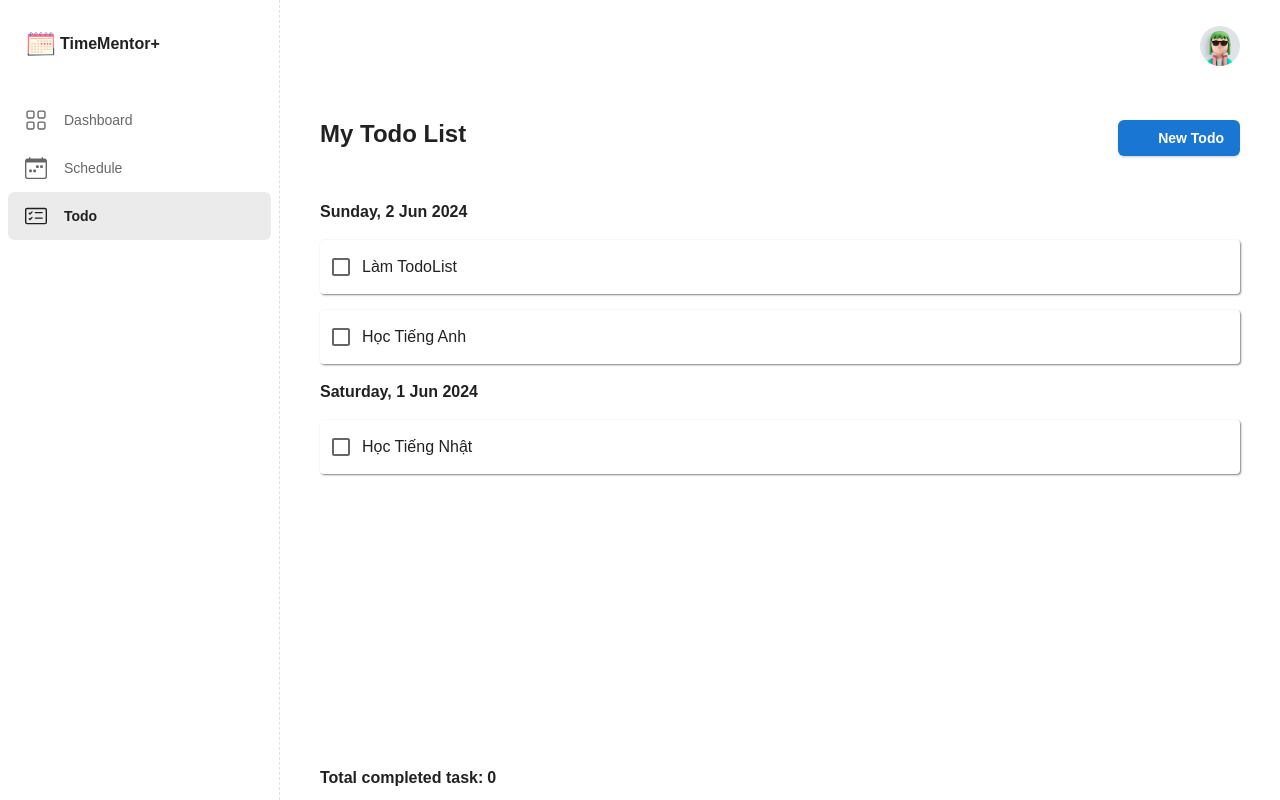
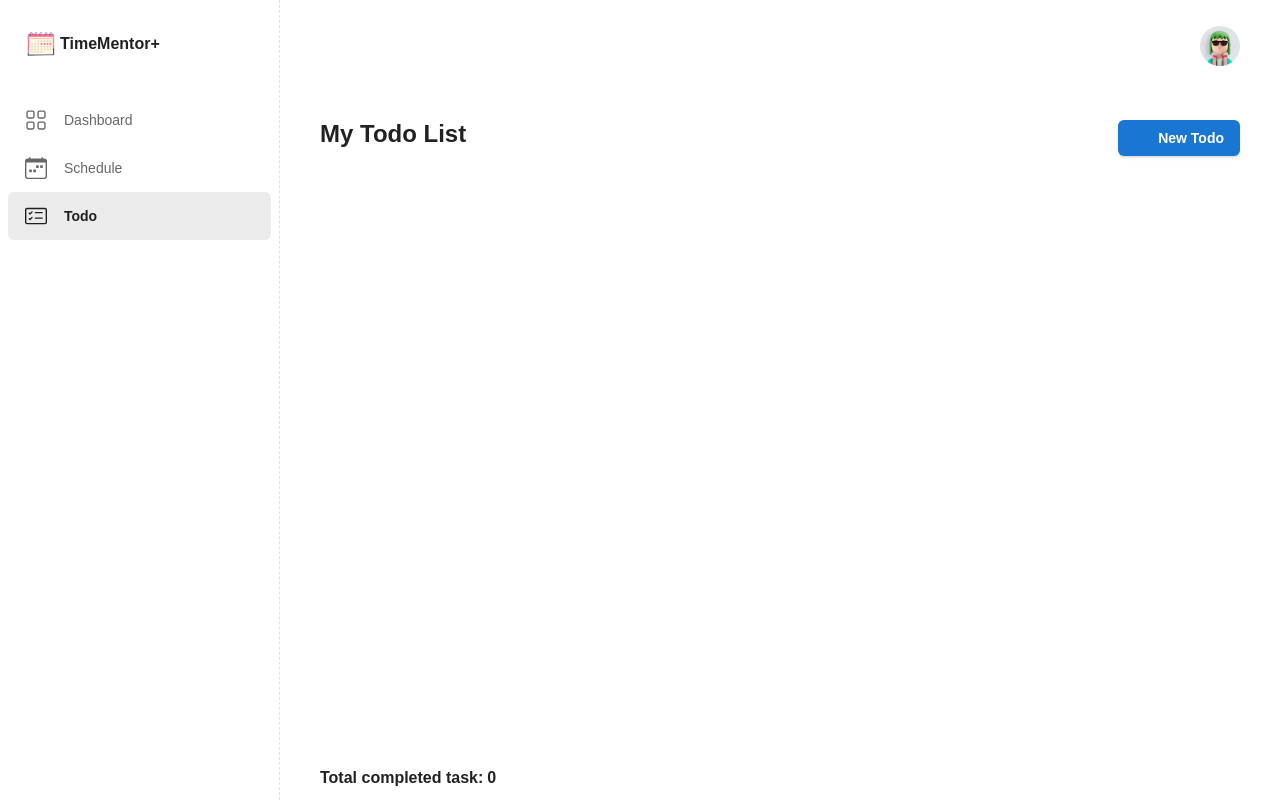
Before and after one commit to nguyenvanduc28/ITSS2, a React (Vite) app in the folder taskfe/: page /task in a window 1280 px wide. Built offline with nearby package versions, Linux system fonts and the light colour scheme; some icons are missing.

Commit message:
bỏ mẫu todo

```diff
--- a/taskfe/src/components/TodoItem.jsx
+++ b/taskfe/src/components/TodoItem.jsx
@@ -16,7 +16,7 @@ const StyledTodoItem = styled('div')(({ isCompleted }) => ({
 
     // backgroundColor: isCompleted ? 'lightgreen' : 'white',
     color: isCompleted ? '#d9d9d9' : '#000000de',
-    textDecoration: isCompleted ? 'line-through' : 'none'
+    // textDecoration: isCompleted ? 'line-through' : 'none'
 }))
 
 
--- a/taskfe/src/pages/task/task.jsx
+++ b/taskfe/src/pages/task/task.jsx
@@ -57,21 +57,21 @@ const Task = () => {
   };
 
   const [listTask, setListTask] = useState([
-    {
-      title: "Làm TodoList",
-      completed: false,
-      date: '2024-06-02 22:25:20',
-    },
-    {
-      title: "Học Tiếng Nhật",
-      completed: false,
-      date: '2024-06-01 12:25:20',
-    },
-    {
-      title: "Học Tiếng Anh",
-      completed: false,
-      date: '2024-06-02 22:50:20',
-    }
+    // {
+    //   title: "Làm TodoList",
+    //   completed: false,
+    //   date: '2024-06-02 22:25:20',
+    // },
+    // {
+    //   title: "Học Tiếng Nhật",
+    //   completed: false,
+    //   date: '2024-06-01 12:25:20',
+    // },
+    // {
+    //   title: "Học Tiếng Anh",
+    //   completed: false,
+    //   date: '2024-06-02 22:50:20',
+    // }
   ])
   const [todoTitle, setTodoTitle] = useState([''])
 
```
